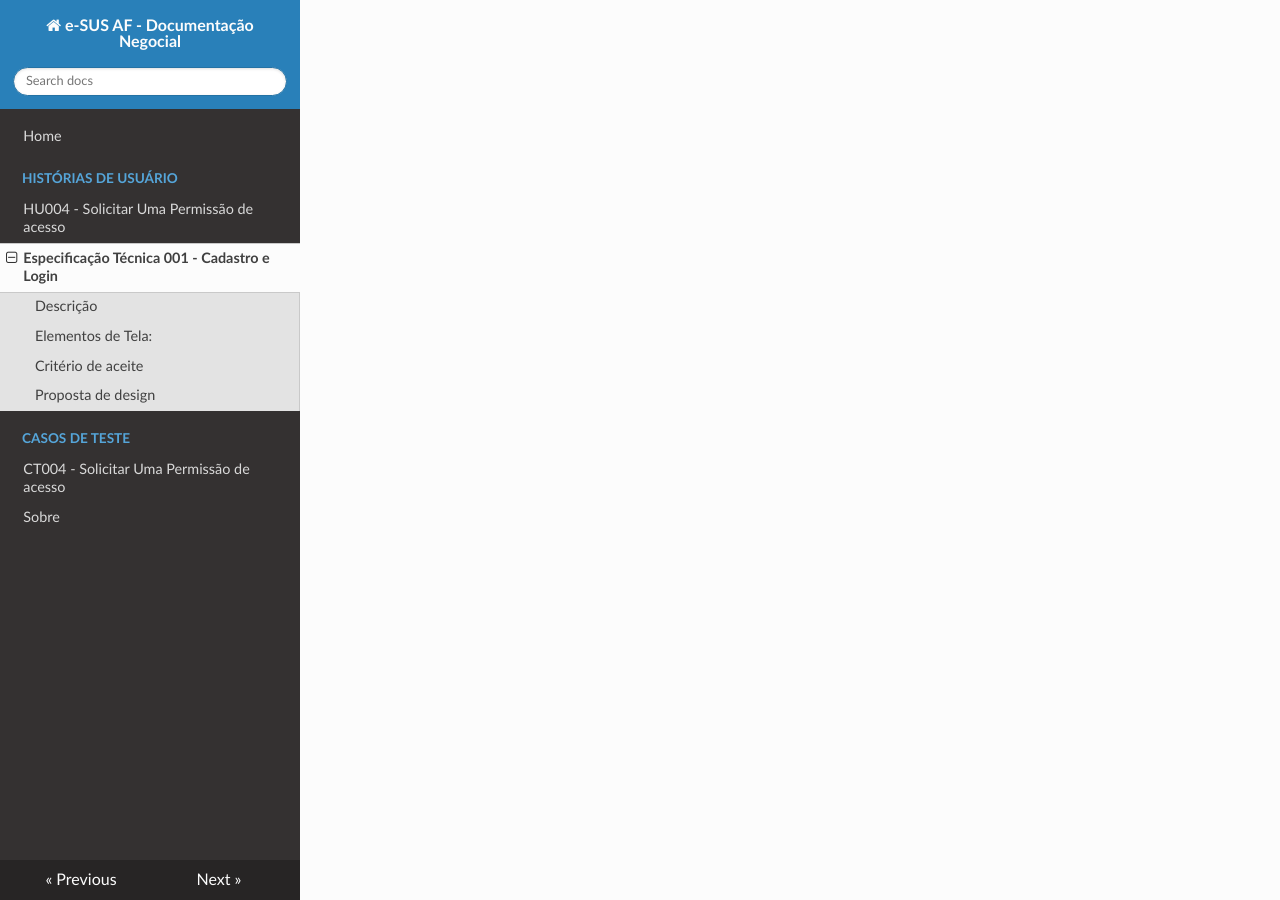
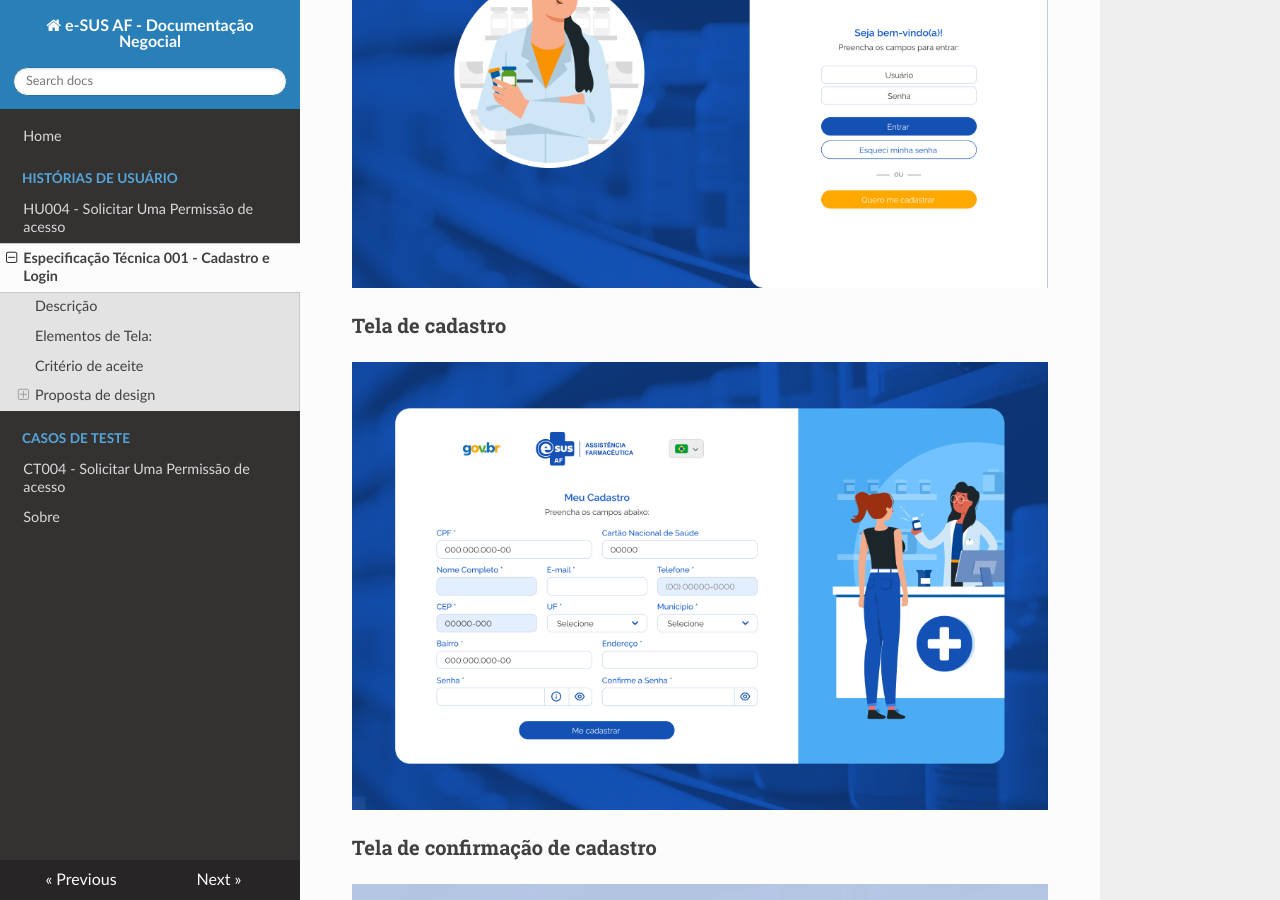
Before and after one commit to projeto-af/documentacao_eSUSAF, an MkDocs documentation site: the page built from docs/HistoriasDeUsuario/ETE001.md, in a window 1280 px wide and 900 px high, scrolled down 1613 px. Built offline with MkDocs 1.6.1, drawn with Linux system fonts in a browser that asks for light colours; nearby versions of some CDN libraries.

Commit message:
atualização ETE001

```diff
--- a/docs/HistoriasDeUsuario/ETE001.md
+++ b/docs/HistoriasDeUsuario/ETE001.md
@@ -6,18 +6,18 @@ O usuário deseja criar uma conta para acessar o sistema e suas funcionalidades.
 
 ## Elementos de Tela:
 
-* CPF
-* Cartão Nacional do SUS (CNS)
-* Nome Completo
-* E-mail
-* Celular
-* CEP
-* Endereço
-* UF
-* Município
-* Senha
-* Confirme a Senha
-* Botão “Cadastrar”
+- CPF
+- Cartão Nacional do SUS (CNS)
+- Nome Completo
+- E-mail
+- Celular
+- CEP
+- Endereço
+- UF
+- Município
+- Senha
+- Confirme a Senha
+- Botão “Cadastrar”
 
 ## Critério de aceite
 
@@ -33,10 +33,10 @@ O usuário deseja criar uma conta para acessar o sistema e suas funcionalidades.
     - Município (carregar os dados retornado da API dos Correios)
     - Senha
     - Confirme a Senha
-  - Ao inserir o CEP, o sistema deve preencher automaticamente os campos “Endereço”, “UF” e Município” com os dados retornados da consulta à API dos Correios;
-  - Após finalizar o cadastro, o sistema deve enviar um e-mail de confirmação para o usuário;
-  - O usuário, após confirmar o cadastro por e-mail, deve conseguir realizar login usando suas credenciais;
-  - A senha do usuário deverá ter:
+- Ao inserir o CEP, o sistema deve preencher automaticamente os campos “Endereço”, “UF” e Município” com os dados retornados da consulta à API dos Correios;
+- Após finalizar o cadastro, o sistema deve enviar um e-mail de confirmação para o usuário;
+- O usuário, após confirmar o cadastro por e-mail, deve conseguir realizar login usando suas credenciais;
+- A senha do usuário deverá ter:
     - Mínimo de 8 caracteres
     - Máximo de 30 caracteres
     - Letras maiúsculas: pelo menos uma
@@ -45,3 +45,10 @@ O usuário deseja criar uma conta para acessar o sistema e suas funcionalidades.
     - Caracteres especiais: pelo menos um
 
 ## Proposta de design
+
+### Tela Inicial
+![Tela Inicial](image.png)
+### Tela de cadastro
+![tela de cadastro](image-1.png)
+### Tela de confirmação de cadastro
+![Tela de confirmação de cadastro](image-2.png)
```
Also changed, not shown: docs/HistoriasDeUsuario/image-1.png (added), docs/HistoriasDeUsuario/image-2.png (added), docs/HistoriasDeUsuario/image.png (added), site/404.html, site/CasosDeTeste/CT004/index.html, site/HistoriasDeUsuario/ETE001/index.html (added), site/HistoriasDeUsuario/HU004/index.html, site/index.html, site/search.html, site/search/search_index.json, 1 other file.
